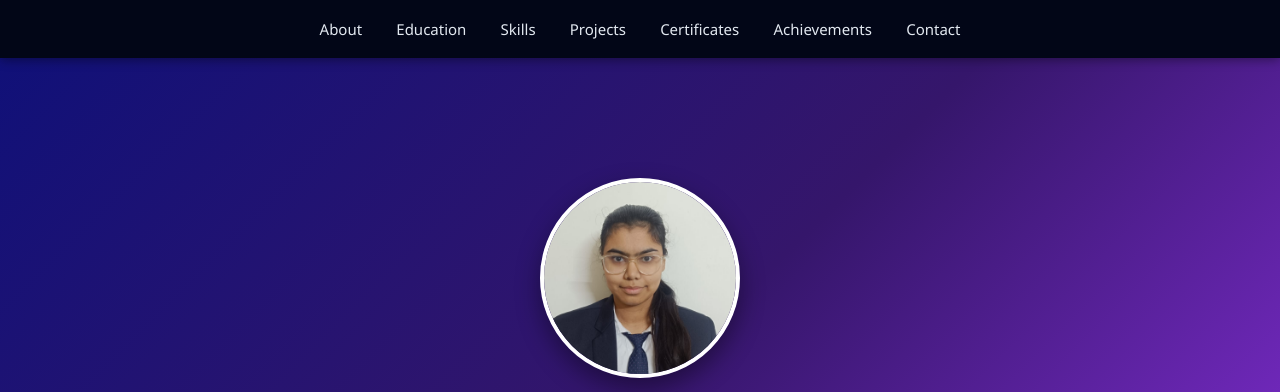
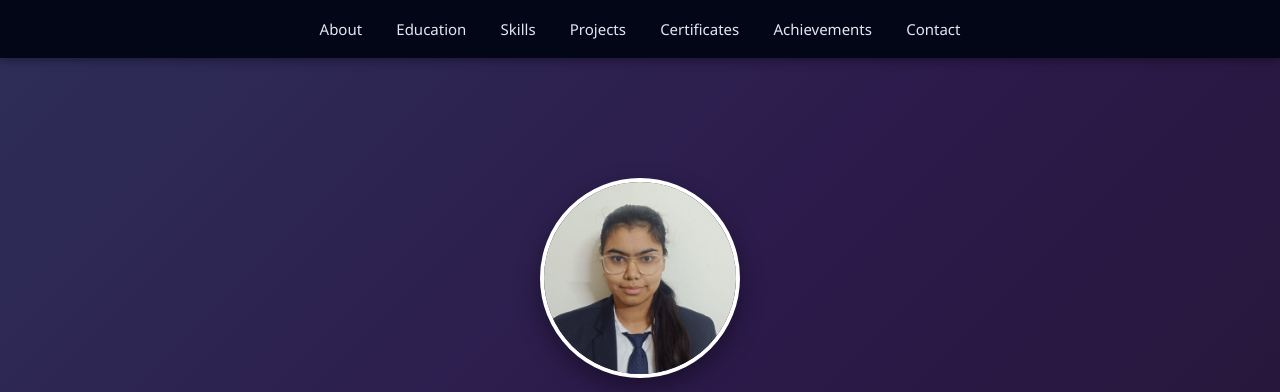
Before and after one commit to Suhanataneja02/Portfolio, a plain HTML site: page index.html in a window 1280 px wide. Shown: the top 392 px of the page. Drawn offline with Linux system fonts and the light colour scheme.

```diff
--- a/index.html
+++ b/index.html
@@ -62,7 +62,7 @@
 /* ABOUT */
 
 #about{
-background:linear-gradient(135deg,#0e1079,#35166b,#9333ea);
+background:linear-gradient(135deg,#2e2f59,#2c1a4b,#241532);
 }
 
 /* PROFILE PHOTO */
```
